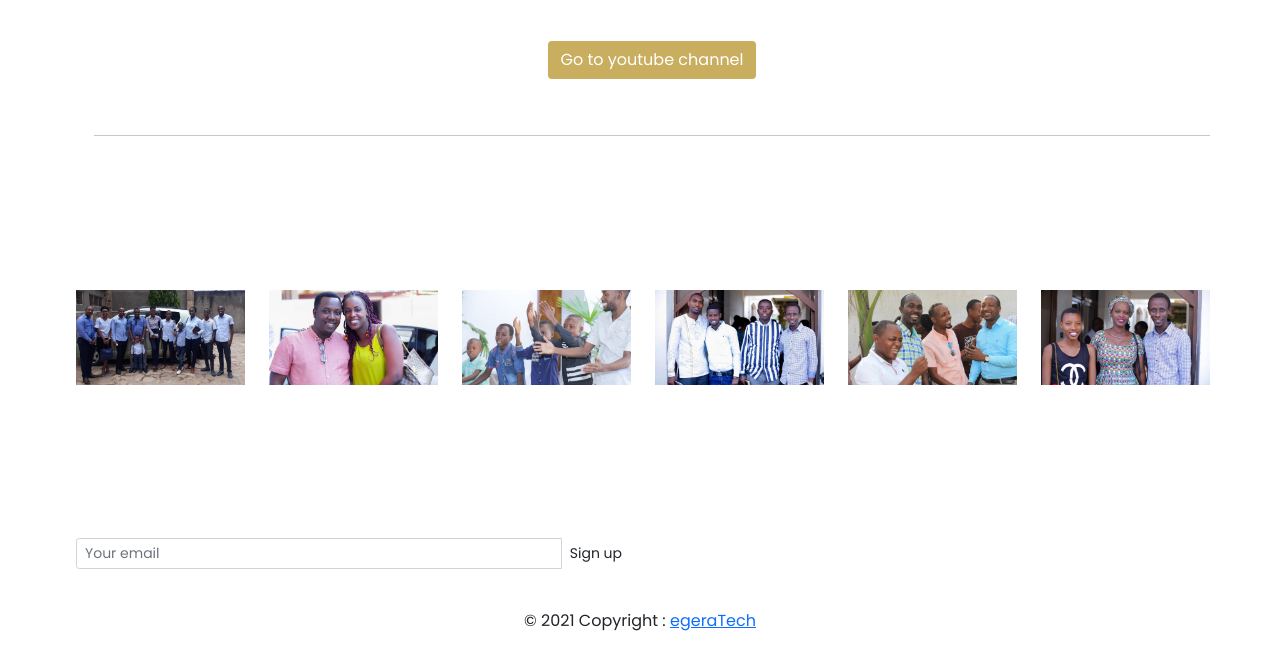
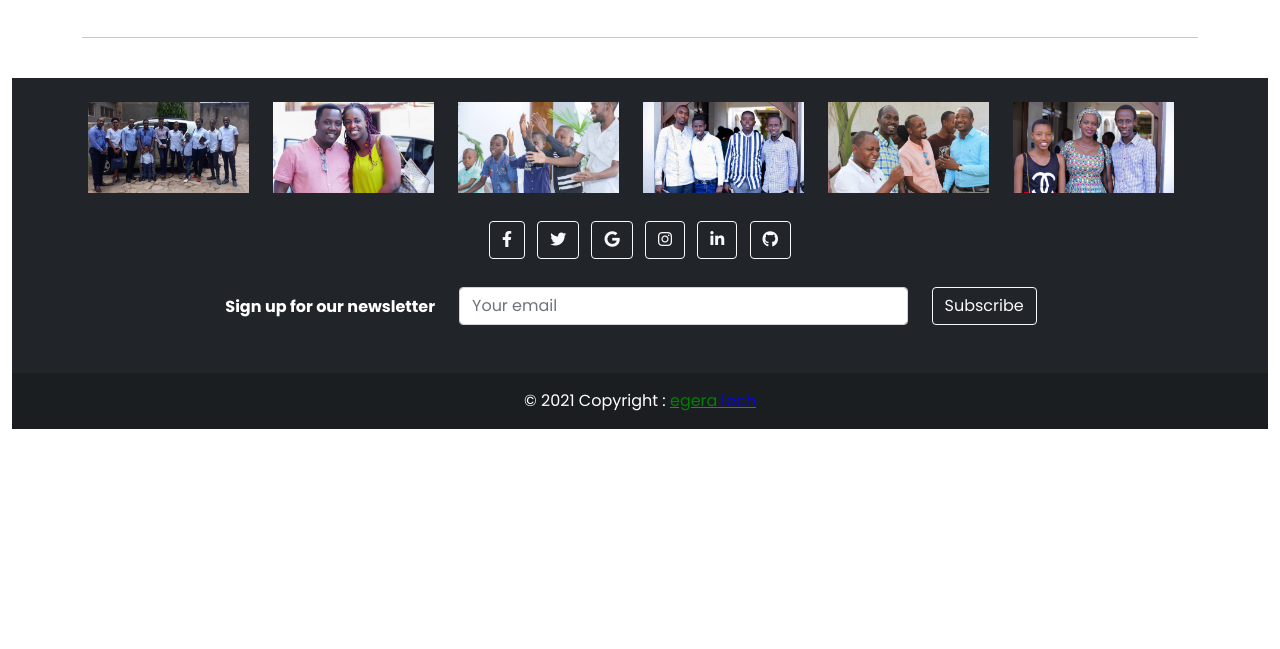
Before and after one commit to munyeshaka/littleFlockBurundi, a Django app: page / in a window 1280 px wide. Shown: the part 3440-4089 px from the top of the page. After the commit the page ends 3869 px from the top, so only its background shows below. Run offline with Django 4.2, Linux system fonts and the light colour scheme; data comes from the database, SQL or seed files in the repository; some libraries are stand-ins or nearby versions.

Commit message:
badge menu footer

```diff
--- a/assets/styles.css
+++ b/assets/styles.css
@@ -8,8 +8,10 @@
     font-family: 'Poppins', sans-serif;
 }
 
+
 body {
     background: #f0f0f0f0
+
 }
 
 .container {
--- a/flock/templates/flock/base_layout.html
+++ b/flock/templates/flock/base_layout.html
@@ -9,14 +9,15 @@
     <link rel="stylesheet" href="{% static 'styles.css' %}">
     <link rel="stylesheet" href="{% static 'css/bootstrap.min.css' %}">
     <link rel="stylesheet" href="css/bootstrap-responsive.min.css">
+    <link rel="stylesheet" href="https://cdnjs.cloudflare.com/ajax/libs/font-awesome/6.0.0-beta3/css/all.min.css" integrity="sha512-Fo3rlrZj/k7ujTnHg4CGR2D7kSs0v4LLanw2qksYuRlEzO+tcaEPQogQ0KaoGN26/zrn20ImR1DfuLWnOo7aBA==" crossorigin="anonymous" referrerpolicy="no-referrer" />
     <title>Little Flock Burundi</title>
 </head>
 
 <header>
-    <nav class="navbar navbar-expand-md navbar-dark bg-dark fixed-top ">
+    <nav id="navbar" style=" transition: 0.5s;" class="navbar navbar-expand-md navbar-dark bg-dark fixed-top ">
       <div class="container-lg">
         <a class="navbar-brand" href="#">
-          <img src="{% static 'logo.png' %}" alt="Little Flock" width="50px" height="50px">
+          <img id="logo" src="{% static 'logo.png' %}" alt="Little Flock" style="width: 160px;height: 120px;transition: 0.5s;">
         </a>
         <button class="navbar-toggler" type="button" data-bs-toggle="collapse" data-bs-target="#navbarCollapse" aria-controls="navbarCollapse" aria-expanded="false" aria-label="Toggle navigation">
           <span class="navbar-toggler-icon"></span>
@@ -36,7 +37,10 @@
             </li>
 
             <li class="nav-item">
-              <a class="nav-link active" href="{% url 'flock:events' %}">Events<span class="badge badge-danger" style="color:red">{{ upcomingEvents|length }}</span></a>
+              <a class="nav-link active" href="{% url 'flock:events' %}">Events
+                <span class="badge badge-pill badge-dark" style="background-color:#c9a747">{{ upcomingEvents|length }}</span>
+                <!-- <span class="badge badge-danger" style="color:red">{{ upcomingEvents|length }}</span> -->
+              </a>
             </li>
 
             <li class="nav-item">
@@ -52,6 +56,7 @@
       </div>
     </nav>
   </header>
+  <br>
 
 
 
@@ -61,18 +66,14 @@
 
     {% endblock %}
 
-    <script src="{% static 'js/bootstrap.min.js' %}"></script>
-
-
-
-</body>
-
-
+  <!-- fofo -->
   <!-- Footer -->
-<footer class="page-footer font-small mdb-color pt-4">
+<footer class="page-footer bg-dark font-small mdb-color text-center text-white">
+  <!-- Grid container -->
+  <div class="container-lg p-4">
 
     <!-- Footer Elements -->
-    <div class="container">
+    <div class="container-fluid">
 
       <!--Grid row-->
       <div class="row">
@@ -183,92 +184,115 @@
 
     </div>
     <!-- Footer Elements -->
+    <!-- Section: Social media -->
+    <section class="mb-4">
+      <!-- Facebook -->
+      <a class="btn btn-outline-light btn-floating m-1" href="#!" role="button"
+        ><i class="fab fa-facebook-f"></i
+      ></a>
 
-      <!-- autre Footer Elements -->
-  <div class="container">
+      <!-- Twitter -->
+      <a class="btn btn-outline-light btn-floating m-1" href="#!" role="button"
+        ><i class="fab fa-twitter"></i
+      ></a>
 
+      <!-- Google -->
+      <a class="btn btn-outline-light btn-floating m-1" href="#!" role="button"
+        ><i class="fab fa-google"></i
+      ></a>
+
+      <!-- Instagram -->
+      <a class="btn btn-outline-light btn-floating m-1" href="#!" role="button"
+        ><i class="fab fa-instagram"></i
+      ></a>
+
+      <!-- Linkedin -->
+      <a class="btn btn-outline-light btn-floating m-1" href="#!" role="button"
+        ><i class="fab fa-linkedin-in"></i
+      ></a>
+
+      <!-- Github -->
+      <a class="btn btn-outline-light btn-floating m-1" href="#!" role="button"
+        ><i class="fab fa-github"></i
+      ></a>
+    </section>
+    <!-- Section: Social media -->
+
+    <!-- Section: Form -->
+    <section class="">
+      <form action="">
         <!--Grid row-->
-    <div class="row">
-
+        <div class="row d-flex justify-content-center">
           <!--Grid column-->
-          <!-- Social buttons -->
-    <ul class="list-unstyled list-inline text-center">
-        <li class="list-inline-item">
-          <a class="btn-floating btn-fb mx-1">
-            <i class="fab fa-facebook-f"> </i>
-          </a>
-        </li>
-        <li class="list-inline-item">
-          <a class="btn-floating btn-tw mx-1">
-            <i class="fab fa-twitter"> </i>
-          </a>
-        </li>
-        <li class="list-inline-item">
-          <a class="btn-floating btn-gplus mx-1">
-            <i class="fab fa-google-plus-g"> </i>
-          </a>
-        </li>
-        <li class="list-inline-item">
-          <a class="btn-floating btn-li mx-1">
-            <i class="fab fa-linkedin-in"> </i>
-          </a>
-        </li>
-        <li class="list-inline-item">
-          <a class="btn-floating btn-dribbble mx-1">
-            <i class="fab fa-dribbble"> </i>
-          </a>
-        </li>
-      </ul>
-      <!-- Social buttons -->
+          <div class="col-auto">
+            <p class="pt-2">
+              <strong>Sign up for our newsletter</strong>
+            </p>
+          </div>
           <!--Grid column-->
 
           <!--Grid column-->
-      <div class="col-md-6 mb-4">
-
-        <form class="input-group">
-          <input type="text" class="form-control form-control-sm" placeholder="Your email"
-            aria-label="Your email" aria-describedby="basic-addon2">
-          <div class="input-group-append">
-            <button class="btn btn-sm btn-outline-white my-0" type="button">Sign up</button>
+          <div class="col-md-5 col-12">
+            <!-- Email input -->
+            <div class="form-outline form-white mb-4">
+              <input type="email" id="form5Example21" placeholder="Your email" class="form-control" />
             </div>
-        </form>
-
           </div>
           <!--Grid column-->
 
+          <!--Grid column-->
+          <div class="col-auto">
+            <!-- Submit button -->
+            <button type="submit" class="btn btn-outline-light mb-4">
+              Subscribe
+            </button>
+          </div>
+          <!--Grid column-->
         </div>
         <!--Grid row-->
+      </form>
+    </section>
+    <!-- Section: Form -->
 
   </div>
-  <!-- end autre Footer Elements -->
-
+  <!-- Grid container -->
 
   <!-- Copyright -->
-    <div class="footer-copyright text-center py-3">© {% now "Y" %} Copyright :
-      <a href="https://egeratech.com/"> egeraTech</a>
+  <div class="text-center p-3" style="background-color: rgba(0, 0, 0, 0.2);">
+    © {% now "Y" %} Copyright :
+      <a href="https://egeratech.com/"><span style="color: green;">egera</span><span style="color: blue;">Tech</span></a>
   </div>
   <!-- Copyright -->
-
-
-{% comment %}
-    <article id="wrap">
-      <article id="lightings">
-          <section id="one">
-                <section id="two">
-                    <section id="three">
-                        <section id="four">
-                            <section id="five">
-                                <h1>helloooo test</h1>
-                            </section>
-                        </section>
-                    </section>
-                </section>
-        </section>
-        </article>
-    </article>
- {% endcomment %}
+</footer>
+<!-- Footer -->
+  <!-- end fofo -->
 
 
 
-  </footer>
-  <!-- Footer -->
+    <script src="{% static 'js/bootstrap.min.js' %}"></script>
+
+
+
+</body>
+
+
+
+
+  <script>
+    // When the user scrolls down 80px from the top of the document, resize the navbar's padding and the logo's font size
+    window.onscroll = function() {scrollFunction()};
+
+    function scrollFunction() {
+      if (document.body.scrollTop > 80 || document.documentElement.scrollTop > 80) {
+        document.getElementById("navbar").style.padding = "0px 0px";
+        document.getElementById("logo").style.width = "80px";
+        document.getElementById("logo").style.height = "60px";
+      } else {
+        document.getElementById("navbar").style.padding = "0px 0px";
+        document.getElementById("logo").style.width = "160px";
+        document.getElementById("logo").style.height = "120px";
+        document.getElementById("navbar").style.marginBottom = "10px";
+      }
+    }
+    </script>
+    </html>
--- a/flock/templates/flock/home.html
+++ b/flock/templates/flock/home.html
@@ -8,12 +8,12 @@
 
     <!-- font Background image -->
 
-    <div class="card">
+    <div class="card my-5">
 
         <div class="card text-white" style="background: black;
         overflow: hidden;" >
 
-        <img src="{% static 'font1.jpg' %}" class="img-fluid" style="max-width: 100%; height: auto; object-fit: cover;
+        <img src="{% static 'font1.jpg' %}" class="img-fluid" style="max-width: 100%; height: 550px; object-fit: cover;
         opacity: 0.4;" alt="Little Flock Burundi">
 
         <div class="card-img-overlay text-center">
@@ -53,7 +53,7 @@
     </div>
     <!-- end font Background image -->
 
-<div class="container">
+<div class="container-fluid">
     <!-- =============ABOUT US===============-->
  {% comment %} <div class="container marketing"> {% endcomment %}
     <div class="container">
@@ -215,7 +215,7 @@
     <div class="card-body text-center">
         <a href="https://www.youtube.com/channel/UCbjZ4CtsHcdz5E8-HatdAhg/featured" style="background-color:#c9ae60; color:white;" class="btn">Go to youtube channel</a>
     </div>
-</div>
+ </div>
     <br>
     <!--End youtube video-->
 
```
Lines whose indentation alone changed are shown as unchanged.
